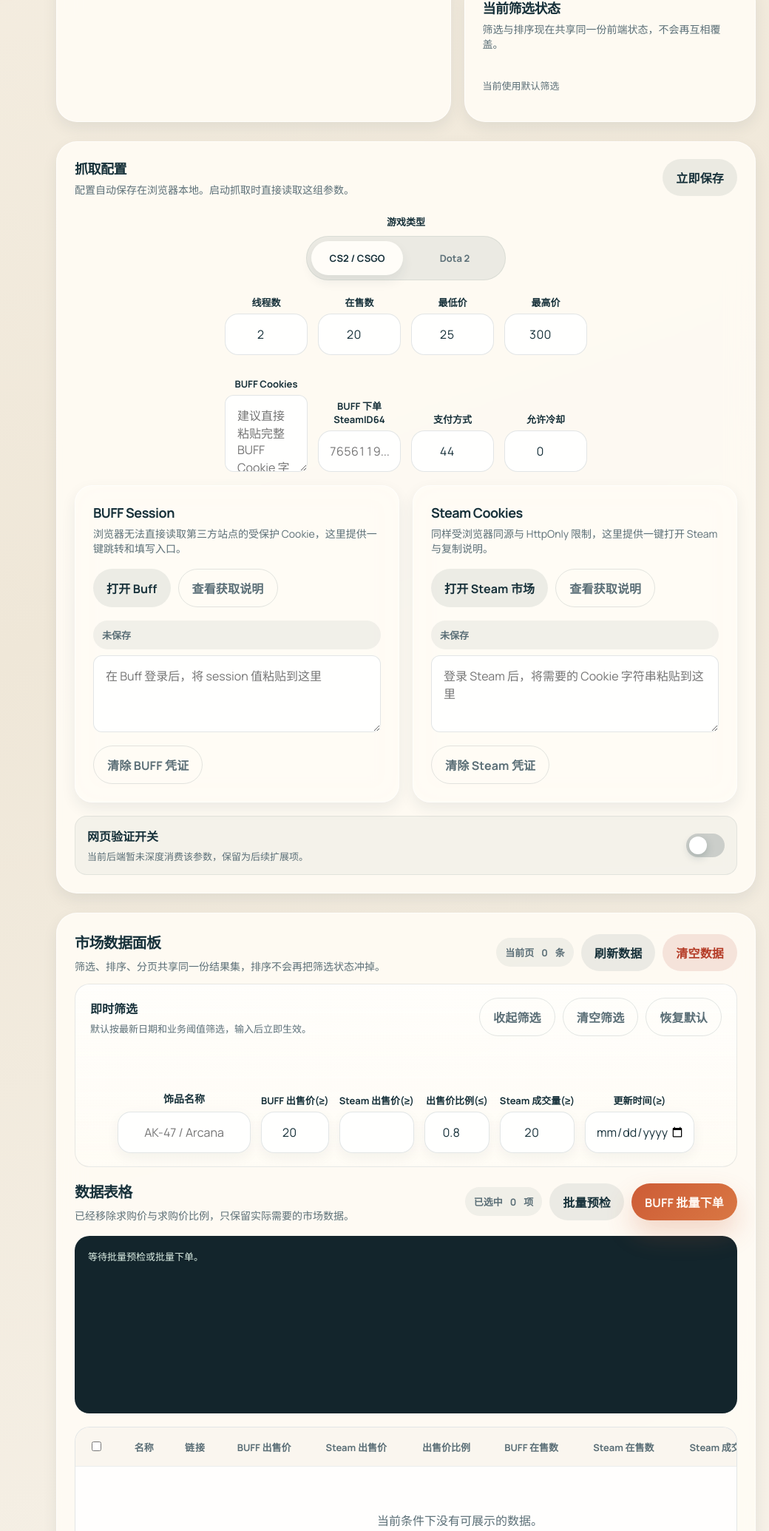
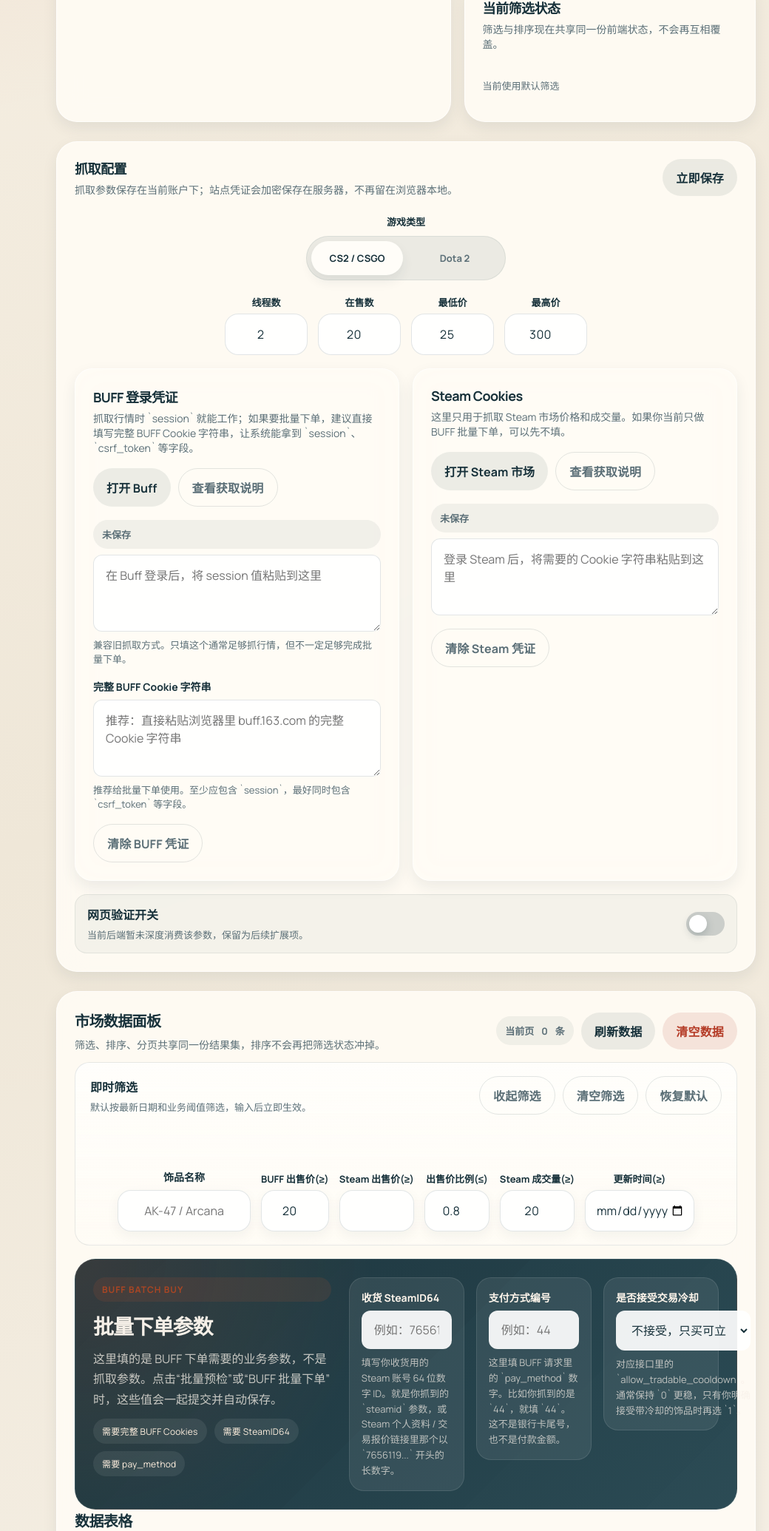
Before and after one commit to Mitcink/steam_market, a Flask app: page / in a window 1280 px wide. Shown: the part 902-2972 px from the top of the page at 74% size, without its empty margins (240-1280 px from the left). Run offline with Flask 3, Linux system fonts and the light colour scheme; the visitor is signed in with stand-in values (Sample User, id 1); data that the repository does not hold is empty.

Commit message:
Refine BUFF batch buy UI and guidance

```diff
--- a/static/css/app.css
+++ b/static/css/app.css
@@ -923,6 +923,84 @@ select {
     border-radius: 24px;
 }
 
+.trade-ops-panel {
+    display: grid;
+    grid-template-columns: minmax(260px, 0.9fr) minmax(0, 1.4fr);
+    gap: 24px;
+    padding: 24px;
+    border-radius: 28px;
+    background:
+        radial-gradient(circle at top left, rgba(205, 92, 54, 0.16), transparent 42%),
+        linear-gradient(135deg, rgba(23, 49, 58, 0.98), rgba(35, 68, 78, 0.96));
+    color: #f5efe7;
+    border: 1px solid rgba(255,255,255,0.08);
+}
+
+.trade-ops-copy {
+    display: grid;
+    gap: 12px;
+    align-content: start;
+}
+
+.trade-ops-copy h3 {
+    margin: 0;
+    font-size: 28px;
+    letter-spacing: -0.04em;
+}
+
+.trade-ops-copy p {
+    margin: 0;
+    color: rgba(245, 239, 231, 0.78);
+    line-height: 1.7;
+}
+
+.trade-ops-facts {
+    display: flex;
+    flex-wrap: wrap;
+    gap: 10px;
+}
+
+.trade-pill {
+    display: inline-flex;
+    align-items: center;
+    padding: 8px 12px;
+    border-radius: 999px;
+    background: rgba(255,255,255,0.08);
+    color: #fff0df;
+    font-size: 12px;
+    letter-spacing: 0.02em;
+}
+
+.trade-ops-grid {
+    display: grid;
+    grid-template-columns: repeat(3, minmax(0, 1fr));
+    gap: 16px;
+    align-items: start;
+}
+
+.trade-ops-panel .field {
+    padding: 16px;
+    border-radius: 20px;
+    background: rgba(255,255,255,0.08);
+    border: 1px solid rgba(255,255,255,0.1);
+}
+
+.trade-ops-panel .field label {
+    color: #fff6ec;
+}
+
+.trade-ops-panel .field-hint {
+    color: rgba(245, 239, 231, 0.72);
+    line-height: 1.6;
+}
+
+.trade-ops-panel .input,
+.trade-ops-panel .textarea,
+.trade-ops-panel select.input {
+    background: rgba(255,255,255,0.92);
+    border-color: transparent;
+}
+
 .token-actions {
     align-items: stretch;
 }
@@ -1403,7 +1481,9 @@ select {
     .panel-grid,
     .profile-hero,
     .info-grid,
-    .token-grid {
+    .token-grid,
+    .trade-ops-panel,
+    .trade-ops-grid {
         grid-template-columns: 1fr;
     }
 
@@ -1492,6 +1572,10 @@ select {
         width: 100%;
     }
 
+    .trade-ops-panel {
+        padding: 20px;
+    }
+
     .btn {
         width: 100%;
     }
--- a/templates/index.html
+++ b/templates/index.html
@@ -155,7 +155,7 @@
                 <div class="card-header">
                     <div>
                         <h3 class="card-title">抓取配置</h3>
-                        <p class="card-subtitle">配置自动保存在浏览器本地。启动抓取时直接读取这组参数。</p>
+                        <p class="card-subtitle">抓取参数保存在当前账户下；站点凭证会加密保存在服务器，不再留在浏览器本地。</p>
                     </div>
                     <button class="btn btn-secondary" type="button" id="save-config-btn">立即保存</button>
                 </div>
@@ -194,33 +194,12 @@
                         </div>
                     </div>
 
-                    <div class="settings-strip" style="margin-top: 12px;">
-                        <div class="settings-metrics settings-metrics-centered">
-                            <div class="field field-compact">
-                                <label for="buff-cookies">BUFF Cookies</label>
-                                <textarea class="textarea" id="buff-cookies" placeholder="建议直接粘贴完整 BUFF Cookie 字符串，便于批量下单使用"></textarea>
-                            </div>
-                            <div class="field field-compact">
-                                <label for="buff-steamid">BUFF 下单 SteamID64</label>
-                                <input class="input input-compact" type="text" id="buff-steamid" placeholder="7656119...">
-                            </div>
-                            <div class="field field-compact">
-                                <label for="buff-pay-method">支付方式</label>
-                                <input class="input input-compact" type="number" id="buff-pay-method" min="1" value="44">
-                            </div>
-                            <div class="field field-compact">
-                                <label for="buff-allow-cooldown">允许冷却</label>
-                                <input class="input input-compact" type="number" id="buff-allow-cooldown" min="0" max="1" value="0">
-                            </div>
-                        </div>
-                    </div>
-
                     <div class="token-grid">
                         <div class="card token-card">
                             <div class="card-body stack">
                                 <div>
-                                    <h4 class="card-title">BUFF Session</h4>
-                                    <p class="card-subtitle">浏览器无法直接读取第三方站点的受保护 Cookie，这里提供一键跳转和填写入口。</p>
+                                    <h4 class="card-title">BUFF 登录凭证</h4>
+                                    <p class="card-subtitle">抓取行情时 `session` 就能工作；如果要批量下单，建议直接填写完整 BUFF Cookie 字符串，让系统能拿到 `session`、`csrf_token` 等字段。</p>
                                 </div>
                                 <div class="inline-actions token-actions">
                                     <button class="btn btn-secondary" type="button" data-open-external="https://buff.163.com">打开 Buff</button>
@@ -238,6 +217,12 @@
                                 <div class="field">
                                     <div class="inline-stat" id="buff-credential-status">未保存</div>
                                     <textarea class="textarea" id="buff-session" placeholder="在 Buff 登录后，将 session 值粘贴到这里"></textarea>
+                                    <span class="field-hint">兼容旧抓取方式。只填这个通常足够抓行情，但不一定足够完成批量下单。</span>
+                                </div>
+                                <div class="field">
+                                    <label for="buff-cookies">完整 BUFF Cookie 字符串</label>
+                                    <textarea class="textarea" id="buff-cookies" placeholder="推荐：直接粘贴浏览器里 buff.163.com 的完整 Cookie 字符串"></textarea>
+                                    <span class="field-hint">推荐给批量下单使用。至少应包含 `session`，最好同时包含 `csrf_token` 等字段。</span>
                                 </div>
                                 <div class="inline-actions token-actions">
                                     <button class="btn btn-ghost" type="button" id="clear-buff-credential-btn">清除 BUFF 凭证</button>
@@ -249,7 +234,7 @@
                             <div class="card-body stack">
                                 <div>
                                     <h4 class="card-title">Steam Cookies</h4>
-                                    <p class="card-subtitle">同样受浏览器同源与 HttpOnly 限制，这里提供一键打开 Steam 与复制说明。</p>
+                                    <p class="card-subtitle">这里只用于抓取 Steam 市场价格和成交量。如果你当前只做 BUFF 批量下单，可以先不填。</p>
                                 </div>
                                 <div class="inline-actions token-actions">
                                     <button class="btn btn-secondary" type="button" data-open-external="https://steamcommunity.com/market/">打开 Steam 市场</button>
@@ -352,10 +337,45 @@
                         </div>
                     </section>
 
+                    {% if is_admin %}
+                    <article class="trade-ops-panel">
+                        <div class="trade-ops-copy">
+                            <div class="eyebrow">BUFF Batch Buy</div>
+                            <h3>批量下单参数</h3>
+                            <p>这里填的是 BUFF 下单需要的业务参数，不是抓取参数。点击“批量预检”或“BUFF 批量下单”时，这些值会一起提交并自动保存。</p>
+                            <div class="trade-ops-facts">
+                                <span class="trade-pill">需要完整 BUFF Cookies</span>
+                                <span class="trade-pill">需要 SteamID64</span>
+                                <span class="trade-pill">需要 pay_method</span>
+                            </div>
+                        </div>
+                        <div class="trade-ops-grid">
+                            <div class="field">
+                                <label for="buff-steamid">收货 SteamID64</label>
+                                <input class="input" type="text" id="buff-steamid" placeholder="例如：76561198101390929">
+                                <span class="field-hint">填写你收货用的 Steam 账号 64 位数字 ID。就是你抓到的 `steamid` 参数，或 Steam 个人资料 / 交易报价链接里那个以 `7656119...` 开头的长数字。</span>
+                            </div>
+                            <div class="field">
+                                <label for="buff-pay-method">支付方式编号</label>
+                                <input class="input" type="text" id="buff-pay-method" placeholder="例如：44">
+                                <span class="field-hint">这里填 BUFF 请求里的 `pay_method` 数字。比如你抓到的是 `44`，就填 `44`。这不是银行卡尾号，也不是付款金额。</span>
+                            </div>
+                            <div class="field">
+                                <label for="buff-allow-cooldown">是否接受交易冷却</label>
+                                <select class="input" id="buff-allow-cooldown">
+                                    <option value="0">不接受，只买可立即交易的饰品</option>
+                                    <option value="1">接受，允许买到带交易冷却的饰品</option>
+                                </select>
+                                <span class="field-hint">对应接口里的 `allow_tradable_cooldown`。通常保持 `0` 更稳，只有你明确接受带冷却的饰品时再选 `1`。</span>
+                            </div>
+                        </div>
+                    </article>
+                    {% endif %}
+
                     <div class="toolbar" style="margin-bottom: 18px;">
                         <div class="toolbar-copy">
                             <h3>数据表格</h3>
-                            <p>已经移除求购价与求购价比例，只保留实际需要的市场数据。</p>
+                            <p>先勾选目标饰品，再做批量预检。系统会去 BUFF 找当前可买卖单，并按你的参数尝试批量下单。</p>
                         </div>
                         {% if is_admin %}
                         <div class="inline-actions">
```
